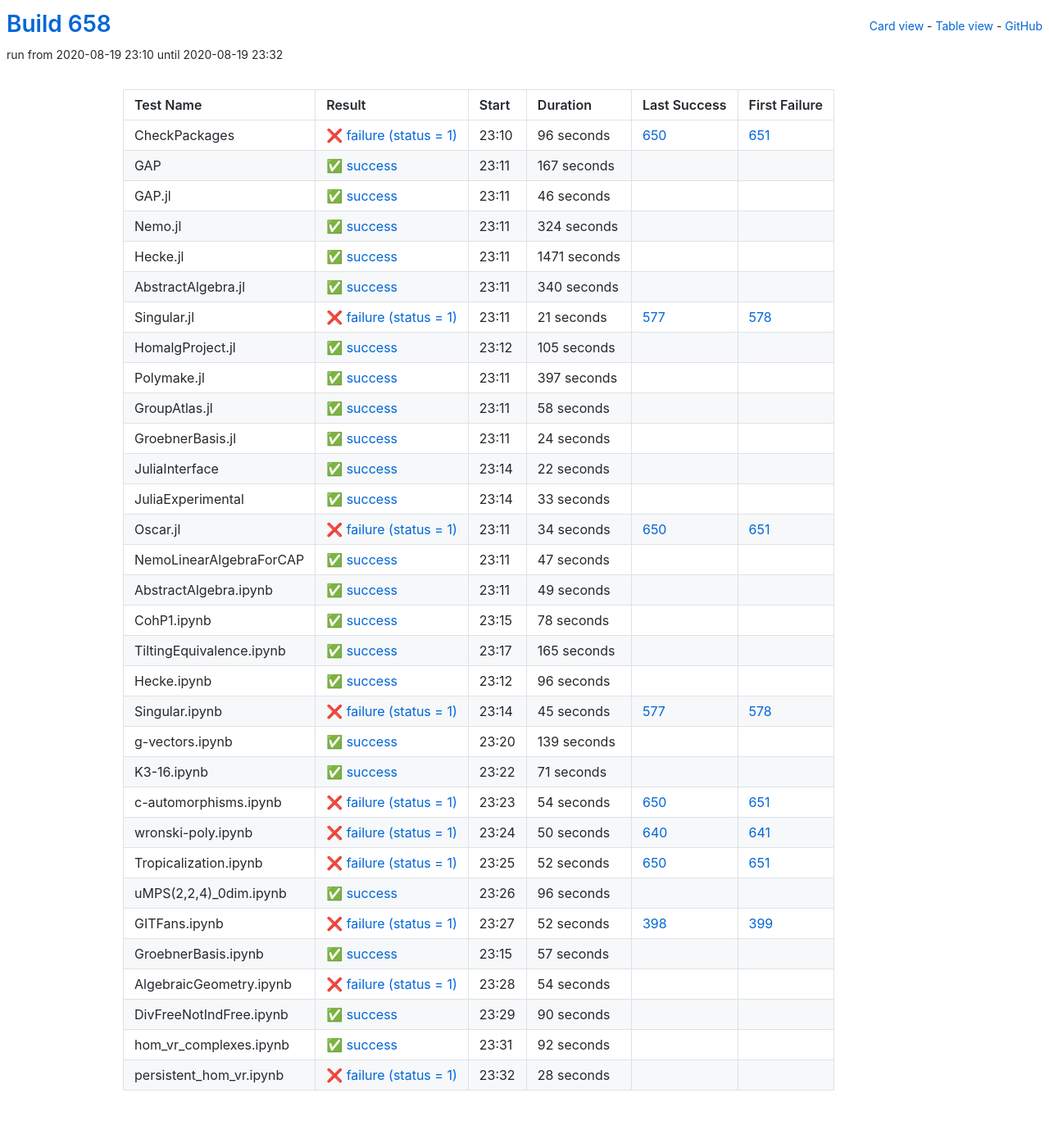
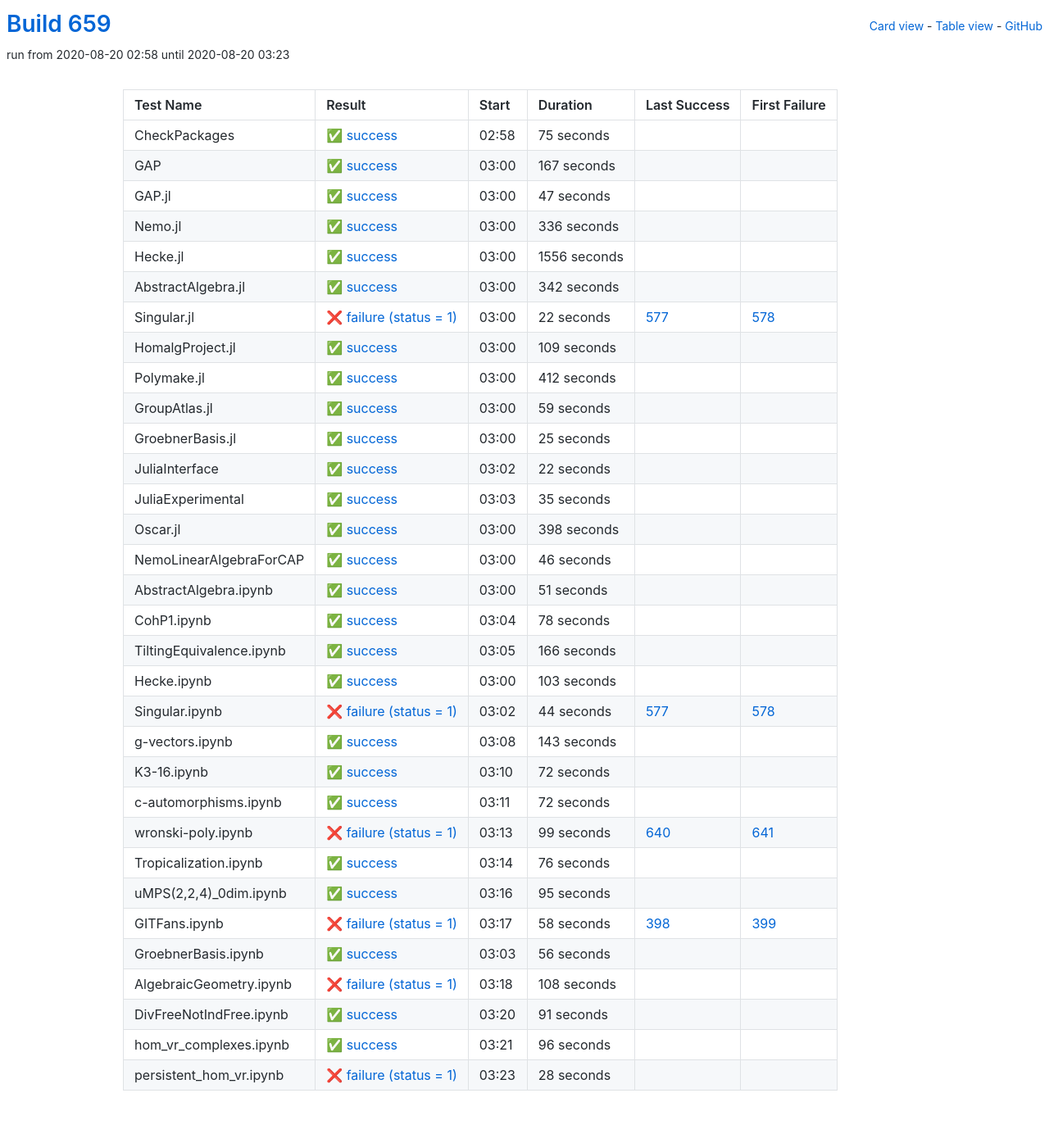
Before and after one commit to oscar-system/oscar-ci-status-stable, a Jekyll site: the page built from table.html, in a window 1280 px wide. Shown: the whole page at 82% size. Built offline with Jekyll 4.4.1, drawn with Linux system fonts in a browser that asks for light colours.

Commit message:
Build #659

```diff
--- a/_data/ci.yml
+++ b/_data/ci.yml
@@ -1,6 +1,6 @@
 ---
-build: 658
-build_url: https://oscarci.mathematik.uni-kl.de/job/oscar-stable/658/
+build: 659
+build_url: https://oscarci.mathematik.uni-kl.de/job/oscar-stable/659/
 job: oscar-stable
 organization: oscar-system
 repo: oscar-ci-status-stable
@@ -8,20 +8,20 @@ repourl: https://github.com/oscar-system/oscar-ci-status-stable
 tests:
 - name: CheckPackages
   id: checkpackages
-  log: https://oscarci.mathematik.uni-kl.de/job/oscar-stable/658/artifact/logs/build-658/CheckPackages.log
-  start: 2020-08-19 23:10
-  success: false
-  exitcode: 1
-  status: failure
-  duration: 96
-  last_success: 650
-  last_success_url: https://oscarci.mathematik.uni-kl.de/job/oscar-stable/650/
-  first_failure: 651
-  first_failure_url: https://oscarci.mathematik.uni-kl.de/job/oscar-stable/651/
+  log: https://oscarci.mathematik.uni-kl.de/job/oscar-stable/659/artifact/logs/build-659/CheckPackages.log
+  start: 2020-08-20 02:58
+  success: true
+  exitcode: 0
+  status: success
+  duration: 75
+  last_success: false
+  last_success_url:
+  first_failure: false
+  first_failure_url:
 - name: GAP
   id: gap
-  log: https://oscarci.mathematik.uni-kl.de/job/oscar-stable/658/artifact/logs/build-658/GAP.log
-  start: 2020-08-19 23:11
+  log: https://oscarci.mathematik.uni-kl.de/job/oscar-stable/659/artifact/logs/build-659/GAP.log
+  start: 2020-08-20 03:00
   success: true
   exitcode: 0
   status: success
@@ -32,116 +32,116 @@ tests:
   first_failure_url:
 - name: GAP.jl
   id: gap-jl
-  log: https://oscarci.mathematik.uni-kl.de/job/oscar-stable/658/artifact/logs/build-658/GAP.jl.log
-  start: 2020-08-19 23:11
+  log: https://oscarci.mathematik.uni-kl.de/job/oscar-stable/659/artifact/logs/build-659/GAP.jl.log
+  start: 2020-08-20 03:00
   success: true
   exitcode: 0
   status: success
-  duration: 46
+  duration: 47
   last_success: false
   last_success_url:
   first_failure: false
   first_failure_url:
 - name: Nemo.jl
   id: nemo-jl
-  log: https://oscarci.mathematik.uni-kl.de/job/oscar-stable/658/artifact/logs/build-658/Nemo.jl.log
-  start: 2020-08-19 23:11
+  log: https://oscarci.mathematik.uni-kl.de/job/oscar-stable/659/artifact/logs/build-659/Nemo.jl.log
+  start: 2020-08-20 03:00
   success: true
   exitcode: 0
   status: success
-  duration: 324
+  duration: 336
   last_success: false
   last_success_url:
   first_failure: false
   first_failure_url:
 - name: Hecke.jl
   id: hecke-jl
-  log: https://oscarci.mathematik.uni-kl.de/job/oscar-stable/658/artifact/logs/build-658/Hecke.jl.log
-  start: 2020-08-19 23:11
+  log: https://oscarci.mathematik.uni-kl.de/job/oscar-stable/659/artifact/logs/build-659/Hecke.jl.log
+  start: 2020-08-20 03:00
   success: true
   exitcode: 0
   status: success
-  duration: 1471
+  duration: 1556
   last_success: false
   last_success_url:
   first_failure: false
   first_failure_url:
 - name: AbstractAlgebra.jl
   id: abstractalgebra-jl
-  log: https://oscarci.mathematik.uni-kl.de/job/oscar-stable/658/artifact/logs/build-658/AbstractAlgebra.jl.log
-  start: 2020-08-19 23:11
+  log: https://oscarci.mathematik.uni-kl.de/job/oscar-stable/659/artifact/logs/build-659/AbstractAlgebra.jl.log
+  start: 2020-08-20 03:00
   success: true
   exitcode: 0
   status: success
-  duration: 340
+  duration: 342
   last_success: false
   last_success_url:
   first_failure: false
   first_failure_url:
 - name: Singular.jl
   id: singular-jl
-  log: https://oscarci.mathematik.uni-kl.de/job/oscar-stable/658/artifact/logs/build-658/Singular.jl.log
-  start: 2020-08-19 23:11
+  log: https://oscarci.mathematik.uni-kl.de/job/oscar-stable/659/artifact/logs/build-659/Singular.jl.log
+  start: 2020-08-20 03:00
   success: false
   exitcode: 1
   status: failure
-  duration: 21
+  duration: 22
   last_success: 577
   last_success_url: https://oscarci.mathematik.uni-kl.de/job/oscar-stable/577/
   first_failure: 578
   first_failure_url: https://oscarci.mathematik.uni-kl.de/job/oscar-stable/578/
 - name: HomalgProject.jl
   id: homalgproject-jl
-  log: https://oscarci.mathematik.uni-kl.de/job/oscar-stable/658/artifact/logs/build-658/HomalgProject.jl.log
-  start: 2020-08-19 23:12
+  log: https://oscarci.mathematik.uni-kl.de/job/oscar-stable/659/artifact/logs/build-659/HomalgProject.jl.log
+  start: 2020-08-20 03:00
   success: true
   exitcode: 0
   status: success
-  duration: 105
+  duration: 109
   last_success: false
   last_success_url:
   first_failure: false
   first_failure_url:
 - name: Polymake.jl
   id: polymake-jl
-  log: https://oscarci.mathematik.uni-kl.de/job/oscar-stable/658/artifact/logs/build-658/Polymake.jl.log
-  start: 2020-08-19 23:11
+  log: https://oscarci.mathematik.uni-kl.de/job/oscar-stable/659/artifact/logs/build-659/Polymake.jl.log
+  start: 2020-08-20 03:00
   success: true
   exitcode: 0
   status: success
-  duration: 397
+  duration: 412
   last_success: false
   last_success_url:
   first_failure: false
   first_failure_url:
 - name: GroupAtlas.jl
   id: groupatlas-jl
-  log: https://oscarci.mathematik.uni-kl.de/job/oscar-stable/658/artifact/logs/build-658/GroupAtlas.jl.log
-  start: 2020-08-19 23:11
+  log: https://oscarci.mathematik.uni-kl.de/job/oscar-stable/659/artifact/logs/build-659/GroupAtlas.jl.log
+  start: 2020-08-20 03:00
   success: true
   exitcode: 0
   status: success
-  duration: 58
+  duration: 59
   last_success: false
   last_success_url:
   first_failure: false
   first_failure_url:
 - name: GroebnerBasis.jl
   id: groebnerbasis-jl
-  log: https://oscarci.mathematik.uni-kl.de/job/oscar-stable/658/artifact/logs/build-658/GroebnerBasis.jl.log
-  start: 2020-08-19 23:11
+  log: https://oscarci.mathematik.uni-kl.de/job/oscar-stable/659/artifact/logs/build-659/GroebnerBasis.jl.log
+  start: 2020-08-20 03:00
   success: true
   exitcode: 0
   status: success
-  duration: 24
+  duration: 25
   last_success: false
   last_success_url:
   first_failure: false
   first_failure_url:
 - name: JuliaInterface
   id: juliainterface
-  log: https://oscarci.mathematik.uni-kl.de/job/oscar-stable/658/artifact/logs/build-658/JuliaInterface.log
-  start: 2020-08-19 23:14
+  log: https://oscarci.mathematik.uni-kl.de/job/oscar-stable/659/artifact/logs/build-659/JuliaInterface.log
+  start: 2020-08-20 03:02
   success: true
   exitcode: 0
   status: success
@@ -152,56 +152,56 @@ tests:
   first_failure_url:
 - name: JuliaExperimental
   id: juliaexperimental
-  log: https://oscarci.mathematik.uni-kl.de/job/oscar-stable/658/artifact/logs/build-658/JuliaExperimental.log
-  start: 2020-08-19 23:14
+  log: https://oscarci.mathematik.uni-kl.de/job/oscar-stable/659/artifact/logs/build-659/JuliaExperimental.log
+  start: 2020-08-20 03:03
   success: true
   exitcode: 0
   status: success
-  duration: 33
+  duration: 35
   last_success: false
   last_success_url:
   first_failure: false
   first_failure_url:
 - name: Oscar.jl
   id: oscar-jl
-  log: https://oscarci.mathematik.uni-kl.de/job/oscar-stable/658/artifact/logs/build-658/Oscar.jl.log
-  start: 2020-08-19 23:11
-  success: false
-  exitcode: 1
-  status: failure
-  duration: 34
-  last_success: 650
-  last_success_url: https://oscarci.mathematik.uni-kl.de/job/oscar-stable/650/
-  first_failure: 651
-  first_failure_url: https://oscarci.mathematik.uni-kl.de/job/oscar-stable/651/
-- name: NemoLinearAlgebraForCAP
-  id: nemolinearalgebraforcap
-  log: https://oscarci.mathematik.uni-kl.de/job/oscar-stable/658/artifact/logs/build-658/NemoLinearAlgebraForCAP.log
-  start: 2020-08-19 23:11
+  log: https://oscarci.mathematik.uni-kl.de/job/oscar-stable/659/artifact/logs/build-659/Oscar.jl.log
+  start: 2020-08-20 03:00
   success: true
   exitcode: 0
   status: success
-  duration: 47
+  duration: 398
+  last_success: false
+  last_success_url:
+  first_failure: false
+  first_failure_url:
+- name: NemoLinearAlgebraForCAP
+  id: nemolinearalgebraforcap
+  log: https://oscarci.mathematik.uni-kl.de/job/oscar-stable/659/artifact/logs/build-659/NemoLinearAlgebraForCAP.log
+  start: 2020-08-20 03:00
+  success: true
+  exitcode: 0
+  status: success
+  duration: 46
   last_success: false
   last_success_url:
   first_failure: false
   first_failure_url:
 - name: AbstractAlgebra.ipynb
   id: abstractalgebra-ipynb
-  log: https://oscarci.mathematik.uni-kl.de/job/oscar-stable/658/artifact/logs/build-658/AbstractAlgebra.ipynb.log
-  start: 2020-08-19 23:11
+  log: https://oscarci.mathematik.uni-kl.de/job/oscar-stable/659/artifact/logs/build-659/AbstractAlgebra.ipynb.log
+  start: 2020-08-20 03:00
   success: true
   exitcode: 0
   status: success
-  duration: 49
+  duration: 51
   last_success: false
   last_success_url:
   first_failure: false
   first_failure_url:
 - name: CohP1.ipynb
   id: cohp1-ipynb
-  log: https://oscarci.mathematik.uni-kl.de/job/oscar-stable/658/artifact/logs/build-658/CohP1.ipynb.log
-  start: 2020-08-19 23:15
+  log: https://oscarci.mathematik.uni-kl.de/job/oscar-stable/659/artifact/logs/build-659/CohP1.ipynb.log
+  start: 2020-08-20 03:04
   success: true
   exitcode: 0
   status: success
@@ -212,20 +212,164 @@ tests:
   first_failure_url:
 - name: TiltingEquivalence.ipynb
   id: tiltingequivalence-ipynb
-  log: https://oscarci.mathematik.uni-kl.de/job/oscar-stable/658/artifact/logs/build-658/TiltingEquivalence.ipynb.log
-  start: 2020-08-19 23:17
+  log: https://oscarci.mathematik.uni-kl.de/job/oscar-stable/659/artifact/logs/build-659/TiltingEquivalence.ipynb.log
+  start: 2020-08-20 03:05
   success: true
   exitcode: 0
   status: success
-  duration: 165
+  duration: 166
   last_success: false
   last_success_url:
   first_failure: false
   first_failure_url:
 - name: Hecke.ipynb
   id: hecke-ipynb
-  log: https://oscarci.mathematik.uni-kl.de/job/oscar-stable/658/artifact/logs/build-658/Hecke.ipynb.log
-  start: 2020-08-19 23:12
+  log: https://oscarci.mathematik.uni-kl.de/job/oscar-stable/659/artifact/logs/build-659/Hecke.ipynb.log
+  start: 2020-08-20 03:00
+  success: true
+  exitcode: 0
+  status: success
+  duration: 103
+  last_success: false
+  last_success_url:
+  first_failure: false
+  first_failure_url:
+- name: Singular.ipynb
+  id: singular-ipynb
+  log: https://oscarci.mathematik.uni-kl.de/job/oscar-stable/659/artifact/logs/build-659/Singular.ipynb.log
+  start: 2020-08-20 03:02
+  success: false
+  exitcode: 1
+  status: failure
+  duration: 44
+  last_success: 577
+  last_success_url: https://oscarci.mathematik.uni-kl.de/job/oscar-stable/577/
+  first_failure: 578
+  first_failure_url: https://oscarci.mathematik.uni-kl.de/job/oscar-stable/578/
+- name: g-vectors.ipynb
+  id: g-vectors-ipynb
+  log: https://oscarci.mathematik.uni-kl.de/job/oscar-stable/659/artifact/logs/build-659/g-vectors.ipynb.log
+  start: 2020-08-20 03:08
+  success: true
+  exitcode: 0
+  status: success
+  duration: 143
+  last_success: false
+  last_success_url:
+  first_failure: false
+  first_failure_url:
+- name: K3-16.ipynb
+  id: k3-16-ipynb
+  log: https://oscarci.mathematik.uni-kl.de/job/oscar-stable/659/artifact/logs/build-659/K3-16.ipynb.log
+  start: 2020-08-20 03:10
+  success: true
+  exitcode: 0
+  status: success
+  duration: 72
+  last_success: false
+  last_success_url:
+  first_failure: false
+  first_failure_url:
+- name: c-automorphisms.ipynb
+  id: c-automorphisms-ipynb
+  log: https://oscarci.mathematik.uni-kl.de/job/oscar-stable/659/artifact/logs/build-659/c-automorphisms.ipynb.log
+  start: 2020-08-20 03:11
+  success: true
+  exitcode: 0
+  status: success
+  duration: 72
+  last_success: false
+  last_success_url:
+  first_failure: false
+  first_failure_url:
+- name: wronski-poly.ipynb
+  id: wronski-poly-ipynb
+  log: https://oscarci.mathematik.uni-kl.de/job/oscar-stable/659/artifact/logs/build-659/wronski-poly.ipynb.log
+  start: 2020-08-20 03:13
+  success: false
+  exitcode: 1
+  status: failure
+  duration: 99
+  last_success: 640
+  last_success_url: https://oscarci.mathematik.uni-kl.de/job/oscar-stable/640/
+  first_failure: 641
+  first_failure_url: https://oscarci.mathematik.uni-kl.de/job/oscar-stable/641/
+- name: Tropicalization.ipynb
+  id: tropicalization-ipynb
+  log: https://oscarci.mathematik.uni-kl.de/job/oscar-stable/659/artifact/logs/build-659/Tropicalization.ipynb.log
+  start: 2020-08-20 03:14
+  success: true
+  exitcode: 0
+  status: success
+  duration: 76
+  last_success: false
+  last_success_url:
+  first_failure: false
+  first_failure_url:
+- name: uMPS(2,2,4)_0dim.ipynb
+  id: umps-2-2-4-0dim-ipynb
+  log: https://oscarci.mathematik.uni-kl.de/job/oscar-stable/659/artifact/logs/build-659/uMPS-2-2-4-_0dim.ipynb.log
+  start: 2020-08-20 03:16
+  success: true
+  exitcode: 0
+  status: success
+  duration: 95
+  last_success: false
+  last_success_url:
+  first_failure: false
+  first_failure_url:
+- name: GITFans.ipynb
+  id: gitfans-ipynb
+  log: https://oscarci.mathematik.uni-kl.de/job/oscar-stable/659/artifact/logs/build-659/GITFans.ipynb.log
+  start: 2020-08-20 03:17
+  success: false
+  exitcode: 1
+  status: failure
+  duration: 58
+  last_success: 398
+  last_success_url: https://oscarci.mathematik.uni-kl.de/job/oscar-stable/398/
+  first_failure: 399
+  first_failure_url: https://oscarci.mathematik.uni-kl.de/job/oscar-stable/399/
+- name: GroebnerBasis.ipynb
+  id: groebnerbasis-ipynb
+  log: https://oscarci.mathematik.uni-kl.de/job/oscar-stable/659/artifact/logs/build-659/GroebnerBasis.ipynb.log
+  start: 2020-08-20 03:03
+  success: true
+  exitcode: 0
+  status: success
+  duration: 56
+  last_success: false
+  last_success_url:
+  first_failure: false
+  first_failure_url:
+- name: AlgebraicGeometry.ipynb
+  id: algebraicgeometry-ipynb
+  log: https://oscarci.mathematik.uni-kl.de/job/oscar-stable/659/artifact/logs/build-659/AlgebraicGeometry.ipynb.log
+  start: 2020-08-20 03:18
+  success: false
+  exitcode: 1
+  status: failure
+  duration: 108
+  last_success: false
+  last_success_url:
+  first_failure: false
+  first_failure_url:
+- name: DivFreeNotIndFree.ipynb
+  id: divfreenotindfree-ipynb
+  log: https://oscarci.mathematik.uni-kl.de/job/oscar-stable/659/artifact/logs/build-659/DivFreeNotIndFree.ipynb.log
+  start: 2020-08-20 03:20
+  success: true
+  exitcode: 0
+  status: success
+  duration: 91
+  last_success: false
+  last_success_url:
+  first_failure: false
+  first_failure_url:
+- name: hom_vr_complexes.ipynb
+  id: hom-vr-complexes-ipynb
+  log: https://oscarci.mathematik.uni-kl.de/job/oscar-stable/659/artifact/logs/build-659/hom_vr_complexes.ipynb.log
+  start: 2020-08-20 03:21
   success: true
   exitcode: 0
   status: success
@@ -234,154 +378,10 @@ tests:
   last_success_url:
   first_failure: false
   first_failure_url:
-- name: Singular.ipynb
-  id: singular-ipynb
-  log: https://oscarci.mathematik.uni-kl.de/job/oscar-stable/658/artifact/logs/build-658/Singular.ipynb.log
-  start: 2020-08-19 23:14
-  success: false
-  exitcode: 1
-  status: failure
-  duration: 45
-  last_success: 577
-  last_success_url: https://oscarci.mathematik.uni-kl.de/job/oscar-stable/577/
-  first_failure: 578
-  first_failure_url: https://oscarci.mathematik.uni-kl.de/job/oscar-stable/578/
-- name: g-vectors.ipynb
-  id: g-vectors-ipynb
-  log: https://oscarci.mathematik.uni-kl.de/job/oscar-stable/658/artifact/logs/build-658/g-vectors.ipynb.log
-  start: 2020-08-19 23:20
-  success: true
-  exitcode: 0
-  status: success
-  duration: 139
-  last_success: false
-  last_success_url:
-  first_failure: false
-  first_failure_url:
-- name: K3-16.ipynb
-  id: k3-16-ipynb
-  log: https://oscarci.mathematik.uni-kl.de/job/oscar-stable/658/artifact/logs/build-658/K3-16.ipynb.log
-  start: 2020-08-19 23:22
-  success: true
-  exitcode: 0
-  status: success
-  duration: 71
-  last_success: false
-  last_success_url:
-  first_failure: false
-  first_failure_url:
-- name: c-automorphisms.ipynb
-  id: c-automorphisms-ipynb
-  log: https://oscarci.mathematik.uni-kl.de/job/oscar-stable/658/artifact/logs/build-658/c-automorphisms.ipynb.log
-  start: 2020-08-19 23:23
-  success: false
-  exitcode: 1
-  status: failure
-  duration: 54
-  last_success: 650
-  last_success_url: https://oscarci.mathematik.uni-kl.de/job/oscar-stable/650/
-  first_failure: 651
-  first_failure_url: https://oscarci.mathematik.uni-kl.de/job/oscar-stable/651/
-- name: wronski-poly.ipynb
-  id: wronski-poly-ipynb
-  log: https://oscarci.mathematik.uni-kl.de/job/oscar-stable/658/artifact/logs/build-658/wronski-poly.ipynb.log
-  start: 2020-08-19 23:24
-  success: false
-  exitcode: 1
-  status: failure
-  duration: 50
-  last_success: 640
-  last_success_url: https://oscarci.mathematik.uni-kl.de/job/oscar-stable/640/
-  first_failure: 641
-  first_failure_url: https://oscarci.mathematik.uni-kl.de/job/oscar-stable/641/
-- name: Tropicalization.ipynb
-  id: tropicalization-ipynb
-  log: https://oscarci.mathematik.uni-kl.de/job/oscar-stable/658/artifact/logs/build-658/Tropicalization.ipynb.log
-  start: 2020-08-19 23:25
-  success: false
-  exitcode: 1
-  status: failure
-  duration: 52
-  last_success: 650
-  last_success_url: https://oscarci.mathematik.uni-kl.de/job/oscar-stable/650/
-  first_failure: 651
-  first_failure_url: https://oscarci.mathematik.uni-kl.de/job/oscar-stable/651/
-- name: uMPS(2,2,4)_0dim.ipynb
-  id: umps-2-2-4-0dim-ipynb
-  log: https://oscarci.mathematik.uni-kl.de/job/oscar-stable/658/artifact/logs/build-658/uMPS-2-2-4-_0dim.ipynb.log
-  start: 2020-08-19 23:26
-  success: true
-  exitcode: 0
-  status: success
-  duration: 96
-  last_success: false
-  last_success_url:
-  first_failure: false
-  first_failure_url:
-- name: GITFans.ipynb
-  id: gitfans-ipynb
-  log: https://oscarci.mathematik.uni-kl.de/job/oscar-stable/658/artifact/logs/build-658/GITFans.ipynb.log
-  start: 2020-08-19 23:27
-  success: false
-  exitcode: 1
-  status: failure
-  duration: 52
-  last_success: 398
-  last_success_url: https://oscarci.mathematik.uni-kl.de/job/oscar-stable/398/
-  first_failure: 399
-  first_failure_url: https://oscarci.mathematik.uni-kl.de/job/oscar-stable/399/
-- name: GroebnerBasis.ipynb
-  id: groebnerbasis-ipynb
-  log: https://oscarci.mathematik.uni-kl.de/job/oscar-stable/658/artifact/logs/build-658/GroebnerBasis.ipynb.log
-  start: 2020-08-19 23:15
-  success: true
-  exitcode: 0
-  status: success
-  duration: 57
-  last_success: false
-  last_success_url:
-  first_failure: false
-  first_failure_url:
-- name: AlgebraicGeometry.ipynb
-  id: algebraicgeometry-ipynb
-  log: https://oscarci.mathematik.uni-kl.de/job/oscar-stable/658/artifact/logs/build-658/AlgebraicGeometry.ipynb.log
-  start: 2020-08-19 23:28
-  success: false
-  exitcode: 1
-  status: failure
-  duration: 54
-  last_success: false
-  last_success_url:
-  first_failure: false
-  first_failure_url:
-- name: DivFreeNotIndFree.ipynb
-  id: divfreenotindfree-ipynb
-  log: https://oscarci.mathematik.uni-kl.de/job/oscar-stable/658/artifact/logs/build-658/DivFreeNotIndFree.ipynb.log
-  start: 2020-08-19 23:29
-  success: true
-  exitcode: 0
-  status: success
-  duration: 90
-  last_success: false
-  last_success_url:
-  first_failure: false
-  first_failure_url:
-- name: hom_vr_complexes.ipynb
-  id: hom-vr-complexes-ipynb
-  log: https://oscarci.mathematik.uni-kl.de/job/oscar-stable/658/artifact/logs/build-658/hom_vr_complexes.ipynb.log
-  start: 2020-08-19 23:31
-  success: true
-  exitcode: 0
-  status: success
-  duration: 92
-  last_success: false
-  last_success_url:
-  first_failure: false
-  first_failure_url:
 - name: persistent_hom_vr.ipynb
   id: persistent-hom-vr-ipynb
-  log: https://oscarci.mathematik.uni-kl.de/job/oscar-stable/658/artifact/logs/build-658/persistent_hom_vr.ipynb.log
-  start: 2020-08-19 23:32
+  log: https://oscarci.mathematik.uni-kl.de/job/oscar-stable/659/artifact/logs/build-659/persistent_hom_vr.ipynb.log
+  start: 2020-08-20 03:23
   success: false
   exitcode: 1
   status: failure
```
Also changed, not shown: README.md.
